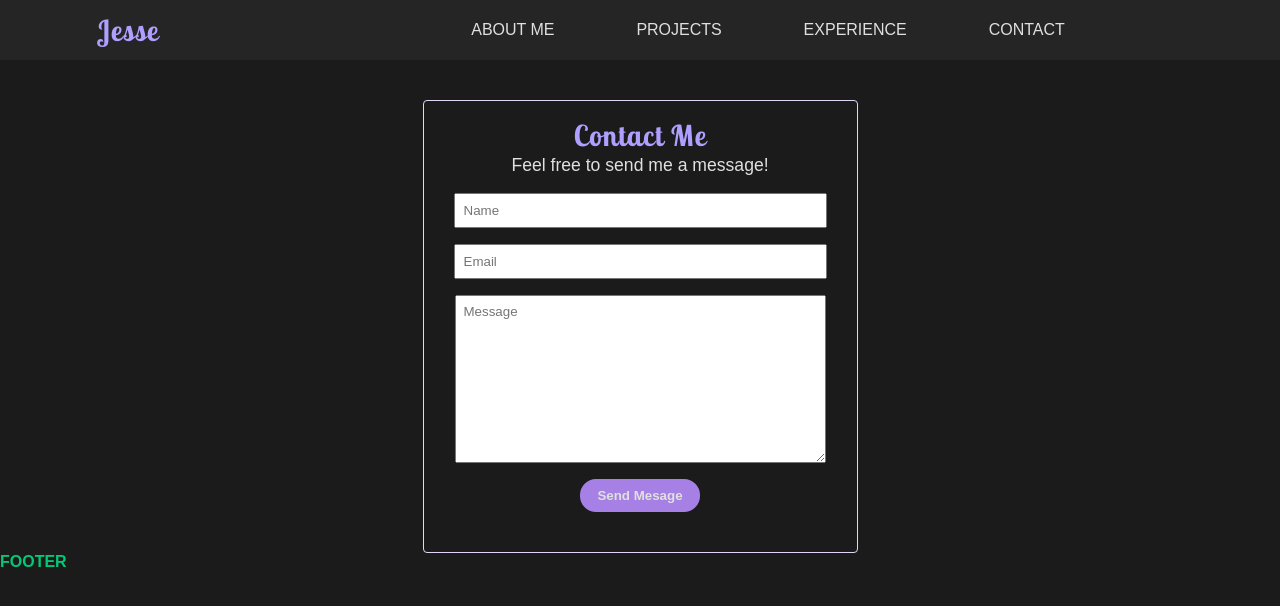
After one commit to Jesse-Whatley/117-portfolio, a Django app: page /contact/ in a window 1280 px wide. The commit adds this page. Shown: the top 606 px of the page. Run offline with Django 5.2, Linux system fonts and the light colour scheme.

Commit message:
created contact page

```diff
--- a/config/urls.py
+++ b/config/urls.py
@@ -16,10 +16,12 @@ Including another URLconf
 """
 from django.contrib import admin
 from django.urls import path, include
-from pages.views import about_view
+from pages.views import about_view, contact_view
+
 
 urlpatterns = [
     path('admin/', admin.site.urls),
     path("", about_view, name="about"),
-    path('content/', include("content.urls"))
+    path('content/', include("content.urls")),
+    path('contact/', contact_view, name="contact"),
 ]
--- /dev/null
+++ b/pages/forms.py
@@ -0,0 +1,6 @@
+from django import forms
+
+class ContactForm(forms.Form):
+    name = forms.CharField(max_length=225, widget=forms.TextInput(attrs={'placeholder': 'Name'}))
+    email = forms.CharField(max_length=225, widget=forms.TextInput(attrs={'placeholder': 'Email', 'type': 'email'}))
+    message = forms.CharField(widget=forms.Textarea(attrs={'placeholder': 'Message'}))
--- a/pages/views.py
+++ b/pages/views.py
@@ -1,5 +1,27 @@
-from django.shortcuts import render
+from django.shortcuts import render, redirect
+from .forms import ContactForm
+from django.core.mail import send_mail
 
 # Create your views here.
 def about_view(request):
     return render(request, 'pages/about.html')
+
+def contact_view(request):
+    if request.method == "POST":
+        form = ContactForm(request.POST)
+
+        if form.is_valid():
+            #send email
+            name = form.cleaned_data['name']
+            email_from = form.cleaned_data['email']
+            message = form.cleaned_data['message']
+
+            send_mail("Email from " + name, message, email_from, ['jesse.whatley@sdgku.edu'])
+
+            return redirect('about')
+
+        else:
+            print("invalid form")
+    else:
+        form = ContactForm()
+    return render(request, 'pages/contact.html', {'form': form})
--- a/static/css/base.css
+++ b/static/css/base.css
@@ -75,3 +75,15 @@ p {
     padding: 0.8rem 1.5rem;
     font-size: 1.1rem;
 }
+
+.primary-button {
+    font-weight: bold;
+    border-radius: 1rem;
+    border: none;
+    padding: 2.5% 5%;
+    color: var(--neutral-color);
+    background: var(--primary-color-300);
+}
+.primary-button:hover {
+    background: linear-gradient(135deg, #7f66ff 0%, #aa99ff 100%);
+}
--- a/static/css/sections.css
+++ b/static/css/sections.css
@@ -52,3 +52,26 @@
     gap: 1rem;
     margin-top: 0.75rem;
 }
+
+/* Contact Section */
+.contact-section h2 {
+    flex-direction: column;
+}
+
+.contact-section #emailForm {
+    border: solid 1px var(--primary-color-100);
+    border-radius: 4px;
+    padding: 1rem 2.5rem 2.5rem;
+    margin-top: 2.5rem;
+}
+
+.contact-section input,
+.contact-section textarea {
+    padding: 0.5rem;
+    margin-bottom: 1rem;
+    width: 100%;
+}
+
+.contact-section p {
+    margin-bottom: 1rem;
+}
--- a/templates/base.html
+++ b/templates/base.html
@@ -38,7 +38,7 @@
                 <a href="{% url 'about' %}">About Me</a>
                 <a href="{% url 'projects_list' %}">Projects</a>
                 <a href="">Experience</a>
-                <a href="">Contact</a>
+                <a href="{% url 'contact' %}">Contact</a>
             </div>
         </nav>
     </header>
--- /dev/null
+++ b/templates/pages/contact.html
@@ -0,0 +1,23 @@
+{% extends 'base.html' %}
+
+{% block title %}Contact Me{% endblock title %}
+{% load static %}
+
+{% block content %}
+
+<div class="contact-section center-column">
+
+    <form id="emailForm" action="." method="post" class="center-column">
+        {% csrf_token %}
+        <h2>Contact Me</h2>
+        <p>Feel free to send me a message!</p>
+
+        {{ form.name }}
+        {{ form.email }}
+        {{ form.message }}
+
+        <button class="primary-button">Send Mesage</button>
+    </form>
+</div>
+
+{% endblock content %}
```
Also changed, not shown: config/settings.py (+21 -1 lines), 1 other file.
